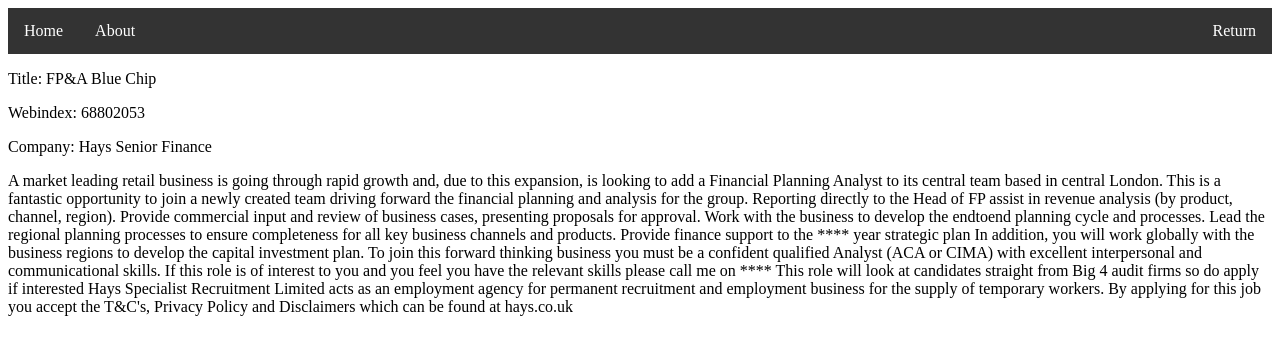
After one commit to Althrun-sun/Job-hunting-web-Flask, a Flask app: page /preview in a window 1280 px wide. The commit adds this page. Shown: the top 355 px of the page. Run offline with Flask 2, Linux system fonts and the light colour scheme; some libraries are stand-ins or nearby versions.

Commit message:
show function complete

```diff
--- a/app.py
+++ b/app.py
@@ -13,9 +13,7 @@
 from collections import defaultdict
 from sklearn.feature_extraction.text import TfidfVectorizer
 from sklearn.feature_extraction.text import CountVectorizer
-from sklearn.linear_model import LogisticRegression
-from sklearn.model_selection import cross_val_score
-from sklearn import metrics
+
 
 def get_cls(path):
     contents=[]
@@ -83,9 +81,6 @@
     app.debug = True
     app.run()
 
-
-
-
 @app.route('/', methods=['GET', 'POST'])
 def index():
     account_path = 'static/data/Accounting_Finance'
@@ -117,7 +112,9 @@
 def about():
     return render_template('about.html')
 
-
+@app.route('/preview')
+def preview():
+    return render_template('preview.html')
 
 
 
--- /dev/null
+++ b/static/data/new/Job_9999.txt
@@ -0,0 +1,4 @@
+Title: Aircraft pilot
+Webindex: 704231231
+Company: Union airline
+Description: the best job in the world
--- /dev/null
+++ b/templates/preview.html
@@ -0,0 +1,12 @@
+{% extends "base.html" %}
+
+{% block links %}
+<a href="/">Return</a>
+{% endblock %}
+
+{% block body %}
+<p>Title: FP&A  Blue Chip</p>
+<p>Webindex: 68802053</p>
+<p>Company: Hays Senior Finance</p>
+<p> A market leading retail business is going through rapid growth and, due to this expansion, is looking to add a Financial Planning Analyst to its central team based in central London. This is a fantastic opportunity to join a newly created team driving forward the financial planning and analysis for the group. Reporting directly to the Head of FP assist in revenue analysis (by product, channel, region). Provide commercial input and review of business cases, presenting proposals for approval. Work with the business to develop the endtoend planning cycle and processes. Lead the regional planning processes to ensure completeness for all key business channels and products. Provide finance support to the **** year strategic plan In addition, you will work globally with the business regions to develop the capital investment plan. To join this forward thinking business you must be a confident qualified Analyst (ACA or CIMA) with excellent interpersonal and communicational skills. If this role is of interest to you and you feel you have the relevant skills please call me on **** This role will look at candidates straight from Big 4 audit firms so do apply if interested Hays Specialist Recruitment Limited acts as an employment agency for permanent recruitment and employment business for the supply of temporary workers. By applying for this job you accept the T&C's, Privacy Policy and Disclaimers which can be found at hays.co.uk</p>
+{% endblock %}
--- /dev/null
+++ b/test.py
@@ -0,0 +1,3 @@
+import random
+x=random.randint(1,1000)
+print(round(x,4))
```
Also changed, not shown: templates/classify.html (+6 -1 lines), templates/home.html (+8 -7 lines).
